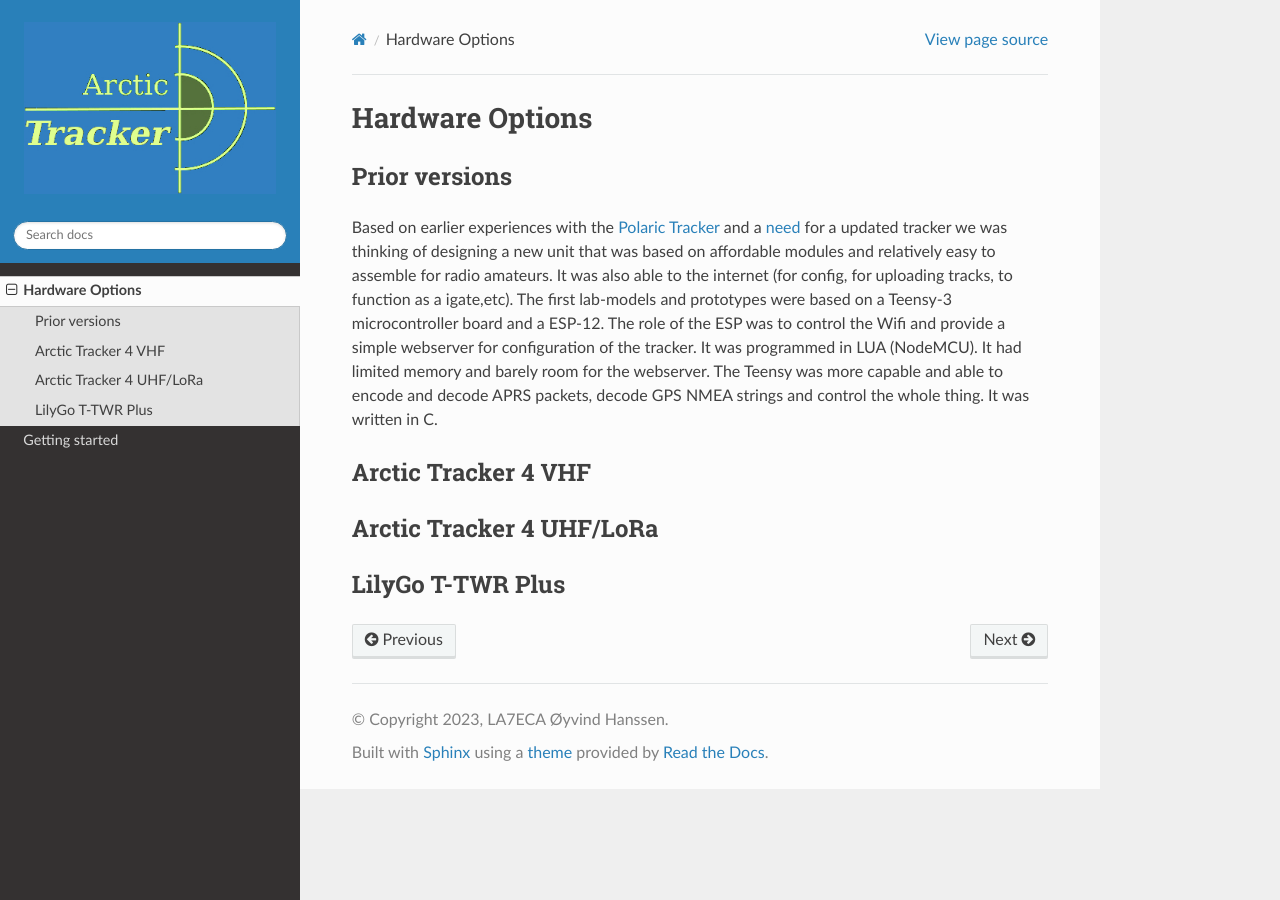
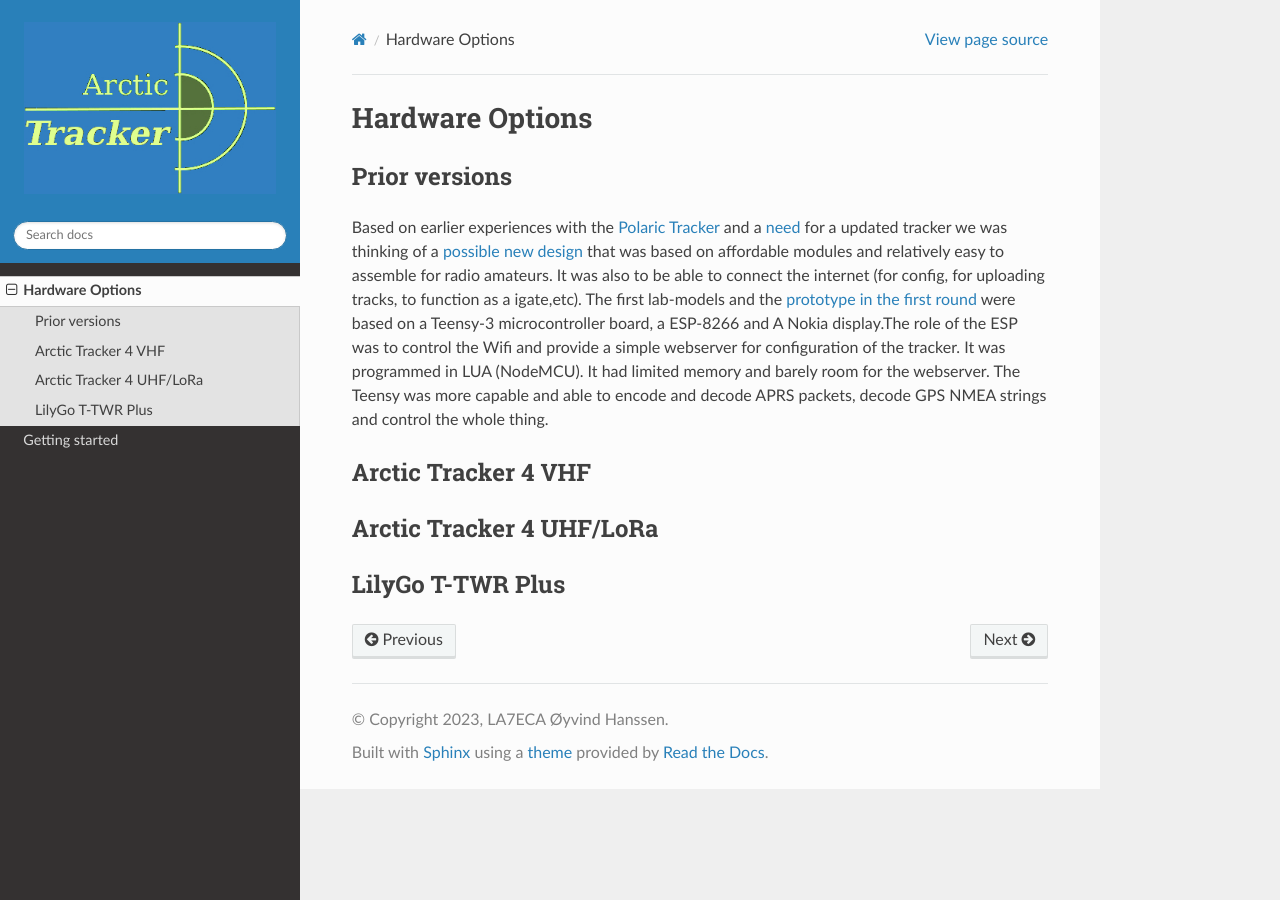
Before and after one commit to Hamlabs/ArcticTracker-docs, a Sphinx documentation site: the page built from docs/hardware.rst, in a window 1280 px wide. Built offline with Sphinx 7.4.7 and the Read the Docs theme 3.1.0, drawn with Linux system fonts in a browser that asks for light colours; pages that are not in the unit, such as notebooks, are missing from menus.

Commit message:
Update hardware.rst

```diff
--- a/docs/hardware.rst
+++ b/docs/hardware.rst
@@ -5,7 +5,7 @@
 
 Prior versions
 --------------
-Based on earlier experiences with the `Polaric Tracker <https://www.la3t.no/polarictracker/>`_ and a `need <http://hamlabs.no/2015/04/01/arctictracker/>`_ for a updated tracker we was thinking of designing a new unit that was based on affordable modules and relatively easy to assemble for radio amateurs. It was also able to the internet (for config, for uploading tracks, to function as a igate,etc). The first lab-models and prototypes were based on a Teensy-3 microcontroller board and a ESP-12. The role of the ESP was to control the Wifi and provide a simple webserver for configuration of the tracker. It was programmed in LUA (NodeMCU). It had limited memory and barely room for the webserver. The Teensy was more capable and able to encode and decode APRS packets, decode GPS NMEA strings and control the whole thing. It was written in C.
+Based on earlier experiences with the `Polaric Tracker <https://www.la3t.no/polarictracker/>`_ and a `need <http://hamlabs.no/2015/04/01/arctictracker/>`_ for a updated tracker we was thinking of a `possible new design <http://hamlabs.no/2015/04/01/towards-a-next-generation-tracker/>`_ that was based on affordable modules and relatively easy to assemble for radio amateurs. It was also to be able to connect the internet (for config, for uploading tracks, to function as a igate,etc). The first lab-models and the `prototype in the first round <http://hamlabs.no/2019/05/13/first-round-of-tracker-project/>`_ were based on a Teensy-3 microcontroller board, a ESP-8266 and A Nokia display.The role of the ESP was to control the Wifi and provide a simple webserver for configuration of the tracker. It was programmed in LUA (NodeMCU). It had limited memory and barely room for the webserver. The Teensy was more capable and able to encode and decode APRS packets, decode GPS NMEA strings and control the whole thing.
 
 Arctic Tracker 4 VHF
 --------------------
```
